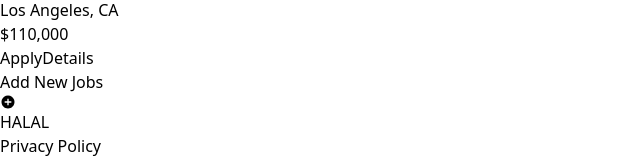
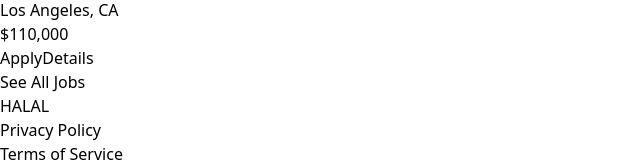
Before and after one commit to manjur0/Halal-Jibika-front-end-, a React (Vite) app: page / in a window 1280 px wide. Shown: the part 8030-8192 px from the top of the page, without its empty margins (0-640 px from the left). Built offline with nearby package versions, Linux system fonts and the light colour scheme.

Commit message:
Job details page some ready to see

```diff
--- a/src/Components/HomeComponets/FeaturedJob/FeaturedJob.jsx
+++ b/src/Components/HomeComponets/FeaturedJob/FeaturedJob.jsx
@@ -1,3 +1,4 @@
+import Button from "../../Utilitys/Button";
 import Jobs from "../Jobs/Jobs";
 
 const FeaturedJob = () => {
@@ -9,7 +10,10 @@
           Perfect Job For You
         </h1>
       </div>
-      <Jobs seeAll={"See All Jobs"} />
+      <Jobs />
+      <div className="flex justify-center items-center text-center">
+        <Button seeAll="See All Jobs" route="/jobs" />
+      </div>
     </div>
   );
 };
--- /dev/null
+++ b/src/Components/HomeComponets/Jobs/Details.jsx
@@ -0,0 +1,11 @@
+const Details = ({ details }) => {
+  console.log(details);
+  const { id, way, logo, title, location, salary, position } = details;
+  return (
+    <div>
+      <h1>{way}</h1>
+    </div>
+  );
+};
+
+export default Details;
--- a/src/Components/HomeComponets/Jobs/Job.jsx
+++ b/src/Components/HomeComponets/Jobs/Job.jsx
@@ -3,8 +3,7 @@
 import { MdAccessTime } from "react-icons/md";
 import Swal from "sweetalert2";
 import { GrFavorite } from "react-icons/gr";
-import { NavLink } from "react-router-dom";
-
+import { Link, NavLink } from "react-router-dom";
 
 const Job = ({ job }) => {
   const { id, way, logo, title, location, salary, position } = job;
@@ -28,12 +27,12 @@
         });
       }
     });
-    };
+  };
 
-    // faviorite job handler
-    const handleFavoriteJob = (id) => {
-        console.log(id);
-    }
+  // faviorite job handler
+  const handleFavoriteJob = (id) => {
+    console.log(id);
+  };
   return (
     <div>
       <div className="card w-96 bg-base-100 shadow-xl my-10 mx-auto py-8 px-10 rounded-lg">
@@ -67,14 +66,11 @@
           >
             Apply
           </button>
-          <NavLink to={`/jobdetails/${id}`}>
-            <button
-
-              className="btn btn-primary bg-[#19a4634e]  px-5 py-2 rounded-lg text-[#19A463] hover:bg-[#19A463] hover:text-white hover:transition-all "
-            >
+          <Link to={`/jobdetails/${id}`}>
+            <button className="btn btn-primary bg-[#19a4634e]  px-5 py-2 rounded-lg text-[#19A463] hover:bg-[#19A463] hover:text-white hover:transition-all ">
               Details
             </button>
-          </NavLink>
+          </Link>
         </div>
       </div>
     </div>
--- a/src/Components/HomeComponets/Jobs/Jobdetails.jsx
+++ b/src/Components/HomeComponets/Jobs/Jobdetails.jsx
@@ -1,10 +1,31 @@
+import { useLoaderData } from "react-router-dom";
+import Hero from "../../Utilitys/Hero";
+import resume from "../../../assets/resume.svg";
+import MainTitle from "../../Utilitys/MainTitle";
+import Details from "./Details";
 
 const Jobdetails = () => {
-    return (
-        <div>
-            <h1>Job Details</h1>
-        </div>
-    );
+  const jobDetails = useLoaderData();
+
+  return (
+    <div className=" ">
+      <div className="grid grid-cols-1 gap-4 md:grid-cols-2">
+        {jobDetails.map((details) => {
+          <Details key={details.id} details={details} />;
+        })}
+      </div>
+      <div>
+        <Hero
+          title="Job Details Apply Your"
+          minititle={" Dream Jobs"}
+          image={resume}
+        />
+      </div>
+      <div>
+        <MainTitle mainTitle="Please Read The Details" />
+      </div>
+    </div>
+  );
 };
 
 export default Jobdetails;
--- a/src/Components/HomeComponets/Jobs/Jobs.jsx
+++ b/src/Components/HomeComponets/Jobs/Jobs.jsx
@@ -1,11 +1,8 @@
 import { useEffect } from "react";
 import { useState } from "react";
 import Job from "./Job";
-import {  NavLink } from "react-router-dom";
-import { IoMdAddCircle } from "react-icons/io";
 
-
-const Jobs = ({  }) => {
+const Jobs = ({}) => {
   const [jobs, setJobs] = useState([]);
 
   useEffect(() => {
@@ -23,13 +20,7 @@
           <Job key={job.id} job={job} />
         ))}
       </div>
-      <div className="flex justify-center">
-        <NavLink to={"/addjobs"}>
-          <button className="bg-[#19A463] text-2xl font-bold  p-3 rounded-lg text-white ] flex items-center justify-center">
-            Add New Jobs <IoMdAddCircle />
-          </button>
-        </NavLink>
-      </div>
+
     </div>
   );
 };
--- a/src/Components/Router/Router.jsx
+++ b/src/Components/Router/Router.jsx
@@ -10,6 +10,7 @@
 import AddJobs from "../../Pages/AddJobs/AddJobs";
 import ErrorPage from "../Utilitys/ErrorPage";
 import ApplyedJobs from "../../Pages/ApplyedJobs";
+import Jobdetails from "../HomeComponets/Jobs/Jobdetails";
 
 export const router = createBrowserRouter([
   {
@@ -26,6 +27,11 @@
         element: <Jobs />,
       },
       {
+        path: "/jobDetails/:id",
+        element: <Jobdetails />,
+        loader: ({ params }) => fetch(`../../../public/Jobs.json`),
+      },
+      {
         path: "/about",
         element: <About />,
       },
@@ -36,11 +42,11 @@
       {
         path: "/favorite",
         element: <Favorite />,
-
       },
       {
         path: "/applyedjobs",
         element: <ApplyedJobs />,
+        loader: ({ params }) => fetch(`../../../public/Jobs.json${params.id}`),
       },
       {
         path: "/register",
--- /dev/null
+++ b/src/Components/Utilitys/Button.jsx
@@ -0,0 +1,18 @@
+import { NavLink } from "react-router-dom";
+
+import { IoIosAddCircleOutline } from "react-icons/io";
+
+const Button = ({ seeAll, route , icons }) => {
+  return (
+    <div>
+      <NavLink to={route}>
+        <button className="bg-[#19A463] text-base font-bold  p-3 rounded-lg text-white ] flex items-center justify-center">
+          {seeAll}
+          <span className="ml-2 text-xl">{icons}</span>
+        </button>
+      </NavLink>
+    </div>
+  );
+};
+
+export default Button;
--- a/src/Pages/ApplyedJobs.jsx
+++ b/src/Pages/ApplyedJobs.jsx
@@ -1,13 +1,19 @@
 import Hero from "../Components/Utilitys/Hero";
 import applyedJobImg from "../../src/assets/applyedJob.svg";
+import { useLoaderData } from "react-router-dom";
 const ApplyedJobs = () => {
+  const appliyedJobs = useLoaderData();
+  console.log(appliyedJobs);
   return (
     <div>
-      <Hero
-        title="Your Listed Favorite Jobs"
-        minititle="  Applyed "
-        image={applyedJobImg}
-      />
+      <div>
+        <Hero
+          title="Your Listed Favorite Jobs"
+          minititle="  Applyed "
+          image={applyedJobImg}
+        />
+      </div>
+      <div></div>
     </div>
   );
 };
--- a/src/Pages/Favorite/Favorite.jsx
+++ b/src/Pages/Favorite/Favorite.jsx
@@ -1,4 +1,4 @@
-import Job from "../../Components/HomeComponets/Jobs/Job";
+
 import Hero from "../../Components/Utilitys/Hero";
 import MainTitle from "../../Components/Utilitys/MainTitle";
 
--- a/src/Pages/Jobs/AllJobs.jsx
+++ b/src/Pages/Jobs/AllJobs.jsx
@@ -1,4 +1,6 @@
+import { IoIosAddCircleOutline } from "react-icons/io";
 import Jobs from "../../Components/HomeComponets/Jobs/Jobs";
+import Button from "../../Components/Utilitys/Button";
 import Hero from "../../Components/Utilitys/Hero";
 import MainTitle from "../../Components/Utilitys/MainTitle";
 
@@ -13,6 +15,13 @@
       />
       <MainTitle mainTitle="All Jobs List For You  " />
       <Jobs />
+      <div className="flex justify-center items-center mb-12">
+        <Button
+          seeAll="Add New Jobs"
+          route="/addjobs"
+          icons={<IoIosAddCircleOutline />}
+        ></Button>
+      </div>
     </div>
   );
 };
```
Also changed, not shown: src/assets/resume.svg (added).
